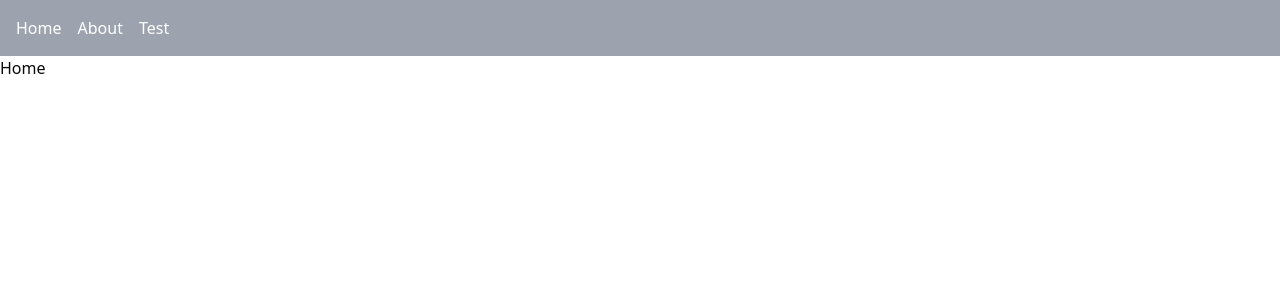
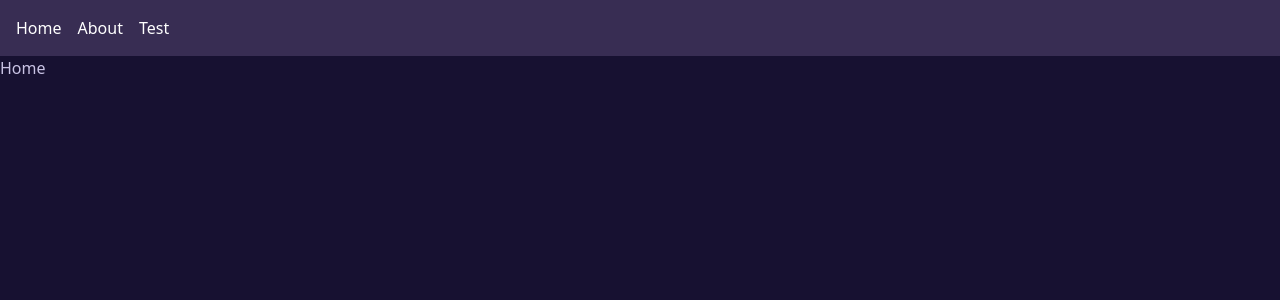
Before and after one commit to Nyumat/dubhacks, a React (Vite) app in the folder client/: page / in a window 1280 px wide. Shown: the top 300 px of the page. Built offline with nearby package versions, Linux system fonts and the light colour scheme.

Commit message:
styles: shadcn themeing

```diff
--- a/client/src/(misc)/navbar.tsx
+++ b/client/src/(misc)/navbar.tsx
@@ -2,7 +2,7 @@ import { Link } from "react-router-dom";
 
 export function Navbar() {
     return (
-        <div className="dark:bg-black bg-gray-400 p-4">
+        <div className="bg-secondary p-4">
             <nav className="container mx-auto">
                 <ul className="flex space-x-4">
                     <li>
--- a/client/src/index.css
+++ b/client/src/index.css
@@ -1,61 +1,54 @@
 @tailwind base;
 @tailwind components;
 @tailwind utilities;
+
 @layer base {
   :root {
-    --background: 0 0% 100%;
-    --foreground: 0 0% 3.9%;
-    --card: 0 0% 100%;
-    --card-foreground: 0 0% 3.9%;
-    --popover: 0 0% 100%;
-    --popover-foreground: 0 0% 3.9%;
-    --primary: 0 0% 9%;
-    --primary-foreground: 0 0% 98%;
-    --secondary: 0 0% 96.1%;
-    --secondary-foreground: 0 0% 9%;
-    --muted: 0 0% 96.1%;
-    --muted-foreground: 0 0% 45.1%;
-    --accent: 0 0% 96.1%;
-    --accent-foreground: 0 0% 9%;
-    --destructive: 0 84.2% 60.2%;
-    --destructive-foreground: 0 0% 98%;
-    --border: 0 0% 89.8%;
-    --input: 0 0% 89.8%;
-    --ring: 0 0% 3.9%;
-    --chart-1: 12 76% 61%;
-    --chart-2: 173 58% 39%;
-    --chart-3: 197 37% 24%;
-    --chart-4: 43 74% 66%;
-    --chart-5: 27 87% 67%;
-    --radius: 0.5rem
+    --background: 251 48% 13%;
+    --foreground: 251 38% 83%;
+    --muted: 251 12% 17%;
+    --muted-foreground: 251 12% 67%;
+    --popover: 251 48% 10%;
+    --popover-foreground: 251 38% 93%;
+    --card: 251 48% 11%;
+    --card-foreground: 251 38% 88%;
+    --border: 251 38% 18%;
+    --input: 251 38% 21%;
+    --primary: 258 100% 75%;
+    --primary-foreground: 258 100% 15%;
+    --secondary: 258 30% 25%;
+    --secondary-foreground: 258 30% 85%;
+    --accent: 251 48% 28%;
+    --accent-foreground: 251 48% 88%;
+    --destructive: 7 87% 60%;
+    --destructive-foreground: 0 0% 0%;
+    --ring: 258 100% 75%;
+    --radius: 0.5rem;
   }
+
   .dark {
-    --background: 0 0% 3.9%;
-    --foreground: 0 0% 98%;
-    --card: 0 0% 3.9%;
-    --card-foreground: 0 0% 98%;
-    --popover: 0 0% 3.9%;
-    --popover-foreground: 0 0% 98%;
-    --primary: 0 0% 98%;
-    --primary-foreground: 0 0% 9%;
-    --secondary: 0 0% 14.9%;
-    --secondary-foreground: 0 0% 98%;
-    --muted: 0 0% 14.9%;
-    --muted-foreground: 0 0% 63.9%;
-    --accent: 0 0% 14.9%;
-    --accent-foreground: 0 0% 98%;
-    --destructive: 0 62.8% 30.6%;
-    --destructive-foreground: 0 0% 98%;
-    --border: 0 0% 14.9%;
-    --input: 0 0% 14.9%;
-    --ring: 0 0% 83.1%;
-    --chart-1: 220 70% 50%;
-    --chart-2: 160 60% 45%;
-    --chart-3: 30 80% 55%;
-    --chart-4: 280 65% 60%;
-    --chart-5: 340 75% 55%
+    --background: 251 48% 13%;
+    --foreground: 251 38% 83%;
+    --muted: 251 12% 17%;
+    --muted-foreground: 251 12% 67%;
+    --popover: 251 48% 10%;
+    --popover-foreground: 251 38% 93%;
+    --card: 251 48% 11%;
+    --card-foreground: 251 38% 88%;
+    --border: 251 38% 18%;
+    --input: 251 38% 21%;
+    --primary: 258 100% 75%;
+    --primary-foreground: 258 100% 15%;
+    --secondary: 258 30% 25%;
+    --secondary-foreground: 258 30% 85%;
+    --accent: 251 48% 28%;
+    --accent-foreground: 251 48% 88%;
+    --destructive: 7 87% 60%;
+    --destructive-foreground: 0 0% 0%;
+    --ring: 258 100% 75%;
   }
 }
+
 @layer base {
   * {
     @apply border-border;
```
